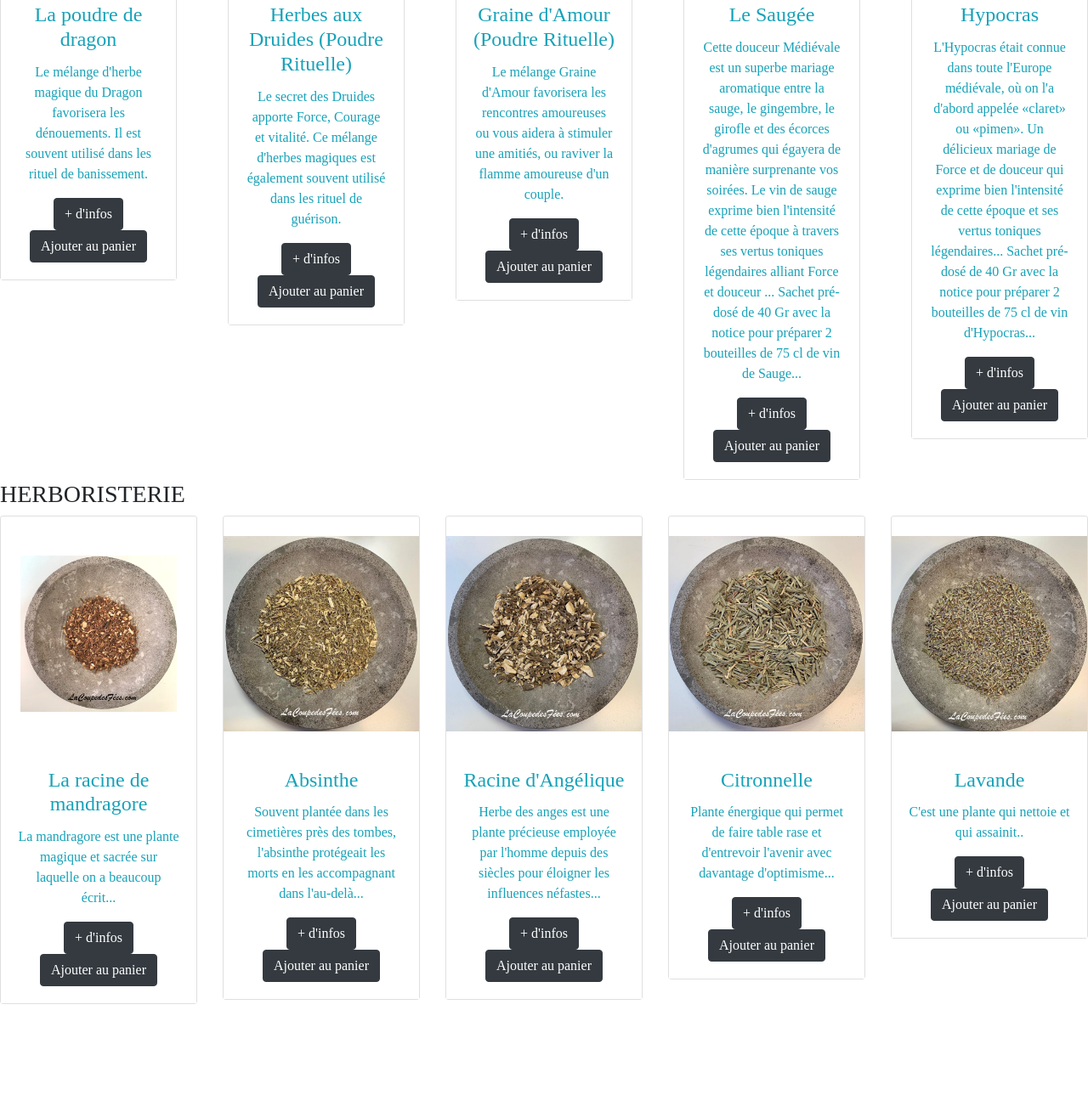
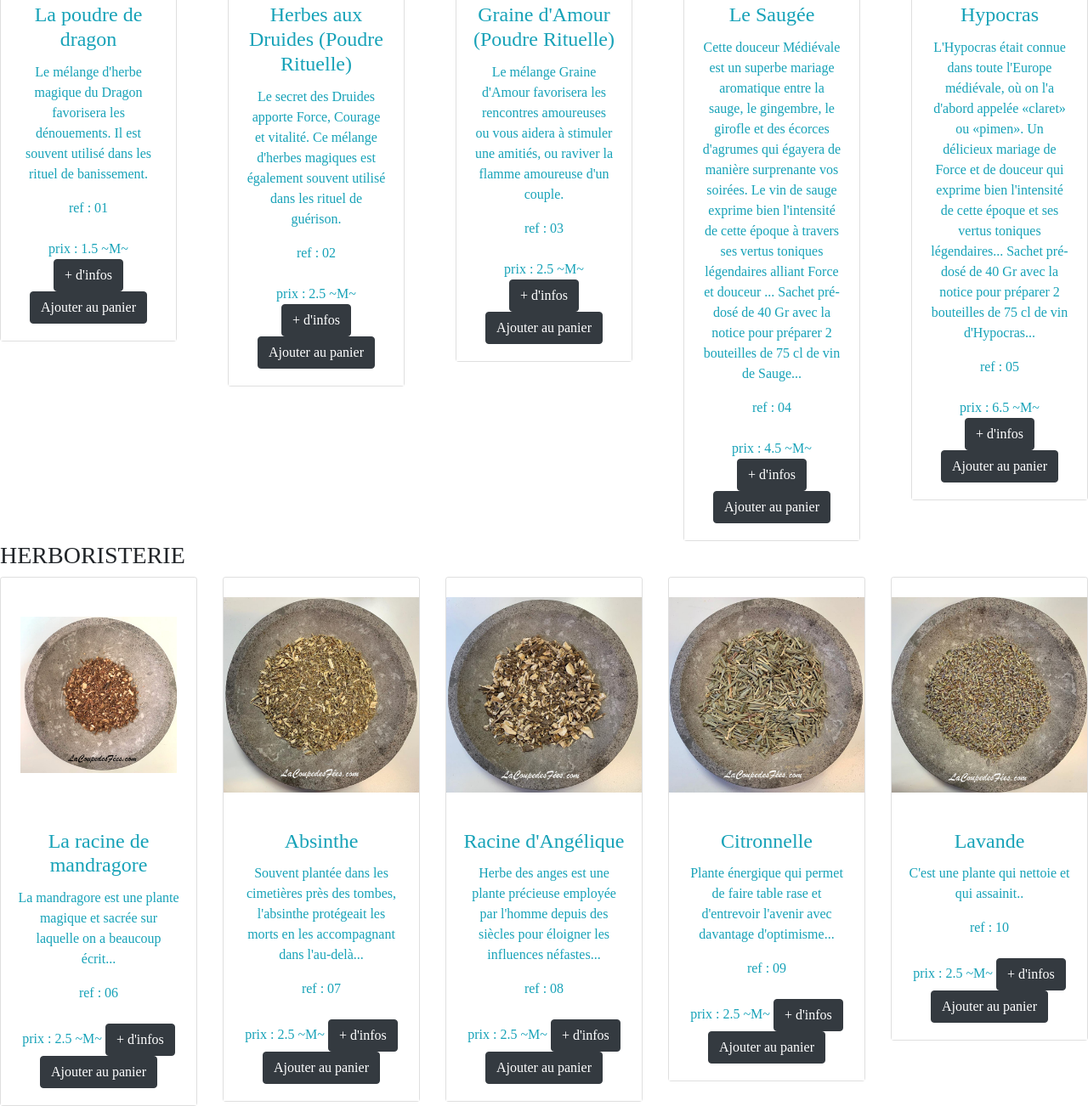
Before and after one commit to Amadou02/La-lumi-re-de-salem, a plain HTML site: page index.html in a window 1280 px wide. Shown: the part 1310-2612 px from the top of the page at 85% size. Before the commit the page ends 2492 px from the top, so only its background shows below. Drawn offline with nearby package versions, Linux system fonts and the light colour scheme.

Commit message:
correction des erreurs

```diff
--- a/index.html
+++ b/index.html
@@ -75,6 +75,9 @@
             <div class="card_text_index card-body bg-white text-center text-info">
               <h4 class="card-title">La poudre de dragon</h4>
               <p>Le mélange d'herbe magique du Dragon favorisera les dénouements. Il est souvent utilisé dans les rituel de banissement.</p>
+              <span id="ref01">ref : 01</span>
+              <br></br>
+              <span id="prix1">prix : 1.5 ~M~</span>
               <button type="button" class="btn btn-dark">+ d'infos</button>
               <button type="button" class="btn btn-dark">Ajouter au panier</button>
             </div>
@@ -86,6 +89,9 @@
             <div class="card_text_index card-body bg-white text-center text-info">
               <h4 class="card-title">Herbes aux Druides (Poudre Rituelle)</h4>
               <p>Le secret des Druides apporte Force, Courage et vitalité. Ce mélange d'herbes magiques est également souvent utilisé dans les rituel de guérison.</p>
+              <span id="ref02">ref : 02</span>
+              <br></br>
+              <span id="prix2">prix : 2.5 ~M~</span>
               <button type="button" class="btn btn-dark">+ d'infos</button>
               <button type="button" class="btn btn-dark">Ajouter au panier</button>
             </div>
@@ -97,6 +103,9 @@
             <div class="card_text_index card-body bg-white text-center text-info">
               <h4 class="card-title">Graine d'Amour (Poudre Rituelle)</h4>
               <p>Le mélange Graine d'Amour favorisera les rencontres amoureuses ou vous aidera à stimuler une amitiés, ou raviver la flamme amoureuse d'un couple.</p>
+              <span id="ref03">ref : 03</span>
+              <br></br>
+              <span id="prix3">prix : 2.5 ~M~</span>
               <button type="button" class="btn btn-dark">+ d'infos</button>
               <button type="button" class="btn btn-dark">Ajouter au panier</button>
             </div>
@@ -112,6 +121,9 @@
                 Le vin de sauge exprime bien l'intensité de cette époque à travers ses vertus toniques légendaires alliant Force et douceur ...
                 Sachet pré-dosé de 40 Gr avec la notice pour préparer 2 bouteilles de 75 cl de vin de Sauge...
               </p>
+              <span id="ref04">ref : 04</span>
+              <br></br>
+              <span id="prix4">prix : 4.5 ~M~</span>
               <button type="button" class="btn btn-dark">+ d'infos</button>
               <button type="button" class="btn btn-dark">Ajouter au panier</button>
             </div>
@@ -127,6 +139,9 @@
                 Un délicieux mariage de Force et de douceur qui exprime bien l'intensité de cette époque et ses vertus toniques légendaires...
                 Sachet pré-dosé de 40 Gr avec la notice pour préparer 2 bouteilles de 75 cl de vin d'Hypocras...
               </p>
+              <span id="ref05">ref : 05</span>
+              <br></br>
+              <span id="prix5">prix : 6.5 ~M~</span>
               <button type="button" class="btn btn-dark">+ d'infos</button>
               <button type="button" class="btn btn-dark">Ajouter au panier</button>
             </div>
@@ -144,6 +159,9 @@
           <div class="card_text_index card-body bg-white text-center text-info">
             <h4 class="card-title">La racine de mandragore</h4>
             <p>La mandragore est une plante magique et sacrée sur laquelle on a beaucoup écrit...</p>
+            <span id="ref06">ref : 06</span>
+            <br></br>
+            <span id="prix6">prix : 2.5 ~M~</span>
             <button type="button" class="btn btn-dark">+ d'infos</button>
             <button type="button" class="btn btn-dark">Ajouter au panier</button>
           </div>
@@ -155,6 +173,9 @@
           <div class="card_text_index card-body bg-white text-center text-info">
             <h4 class="card-title">Absinthe </h4>
             <p>Souvent plantée dans les cimetières près des tombes, l'absinthe protégeait les morts en les accompagnant dans l'au-delà...</p>
+            <span id="ref07">ref : 07</span>
+            <br></br>
+            <span id="prix7">prix : 2.5 ~M~</span>
             <button type="button" class="btn btn-dark">+ d'infos</button>
             <button type="button" class="btn btn-dark">Ajouter au panier</button>
           </div>
@@ -166,6 +187,9 @@
           <div class="card_text_index card-body bg-white text-center text-info">
             <h4 class="card-title">Racine d'Angélique</h4>
             <p>Herbe des anges est une plante précieuse employée par l'homme depuis des siècles pour éloigner les influences néfastes...</p>
+            <span id="ref08">ref : 08</span>
+            <br></br>
+            <span id="prix8">prix : 2.5 ~M~</span>
             <button type="button" class="btn btn-dark">+ d'infos</button>
             <button type="button" class="btn btn-dark">Ajouter au panier</button>
           </div>
@@ -179,6 +203,9 @@
             <p>
               Plante énergique qui permet de faire table rase et d'entrevoir l'avenir avec davantage d'optimisme...
             </p>
+            <span id="ref09">ref : 09</span>
+            <br></br>
+            <span id="prix9">prix : 2.5 ~M~</span>
             <button type="button" class="btn btn-dark">+ d'infos</button>
             <button type="button" class="btn btn-dark">Ajouter au panier</button>
           </div>
@@ -192,6 +219,9 @@
             <p>
               C'est une plante qui nettoie et qui assainit..
             </p>
+            <span id="ref10">ref : 10</span>
+            <br></br>
+            <span id="prix10">prix : 2.5 ~M~</span>
             <button type="button" class="btn btn-dark">+ d'infos</button>
             <button type="button" class="btn btn-dark">Ajouter au panier</button>
           </div>
```
